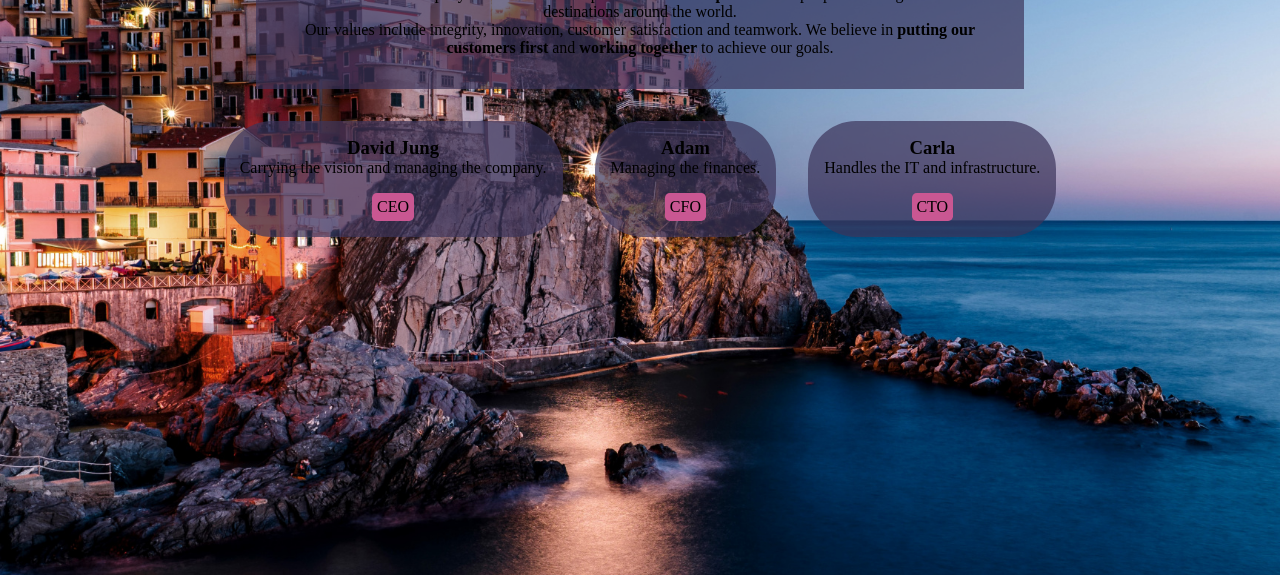
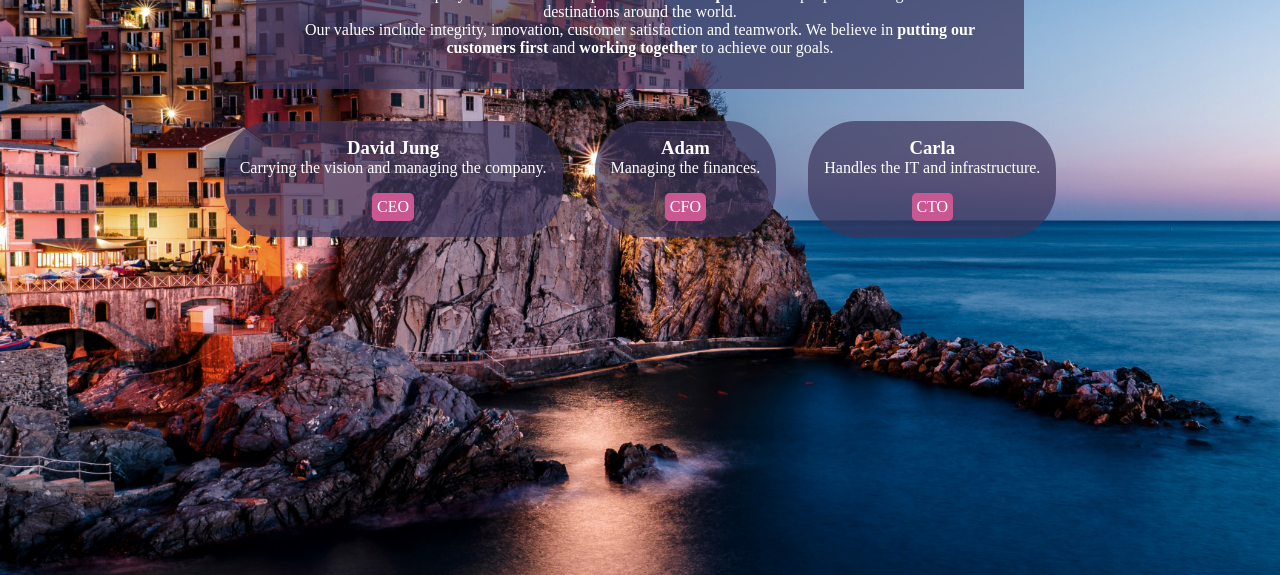
Before and after one commit to ImranullahKhann/travel-recom-ibm, a plain HTML site: page about-us.html in a window 1280 px wide. Shown: the part 225-800 px from the top of the page. Drawn offline with Linux system fonts and the light colour scheme.

Commit message:
Fixed a style bug.

```diff
--- a/styles.css
+++ b/styles.css
@@ -71,8 +71,11 @@ nav {
 	 right: 0;
 }
 
+main {
+	color: white;
+}
+
 .main-home {
-	color: white;
 	display: flex;
 	justify-content: space-between;
 }
```
